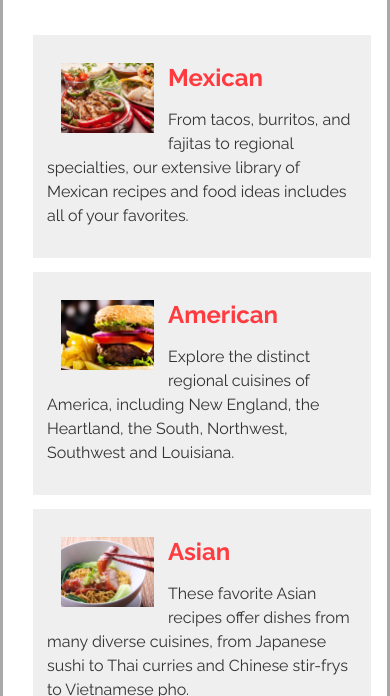
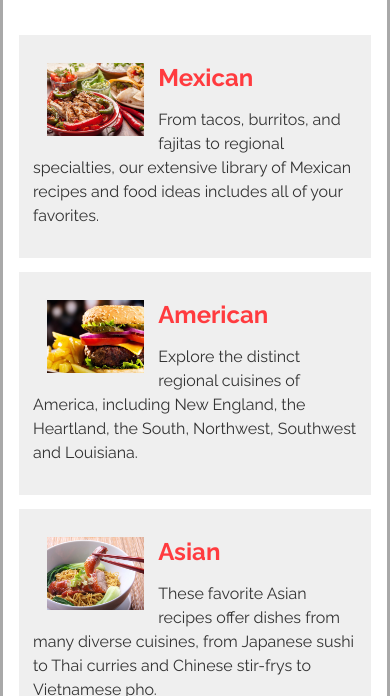
Before and after one commit to jacobcapshaw/brooklyn_eats, a website: page app/index.html in a window 390 px wide. Shown: the part 404-1100 px from the top of the page. Drawn offline with nearby package versions, Linux system fonts and the light colour scheme; files that its build step writes are made by us from their sources.

Commit message:
fixed cuisines mobile margins

```diff
--- a/scss/imports/_basics.scss
+++ b/scss/imports/_basics.scss
@@ -576,7 +576,12 @@ p.byline {
 }
 
 .p-cuisines article {
-    margin: 1.5rem 1rem 1.5rem 1.875rem;
+    margin: 1.5rem 1rem 1.5rem 1rem;
+
+    @media (min-width: 47em) {
+      margin: 1.5rem 1rem 1.5rem 1.875rem;
+
+    }
 }
 
 .recipes-list {
```
